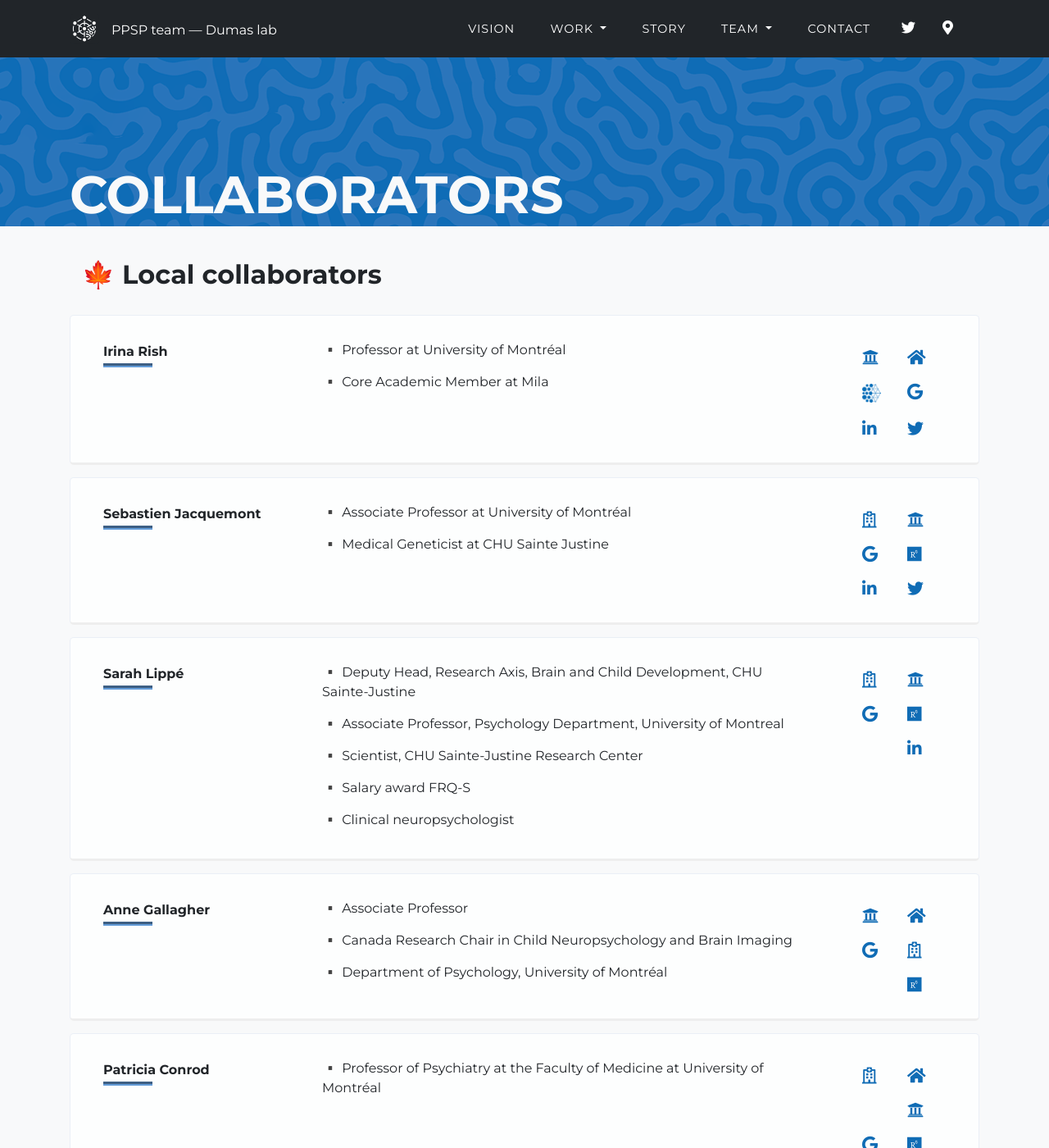
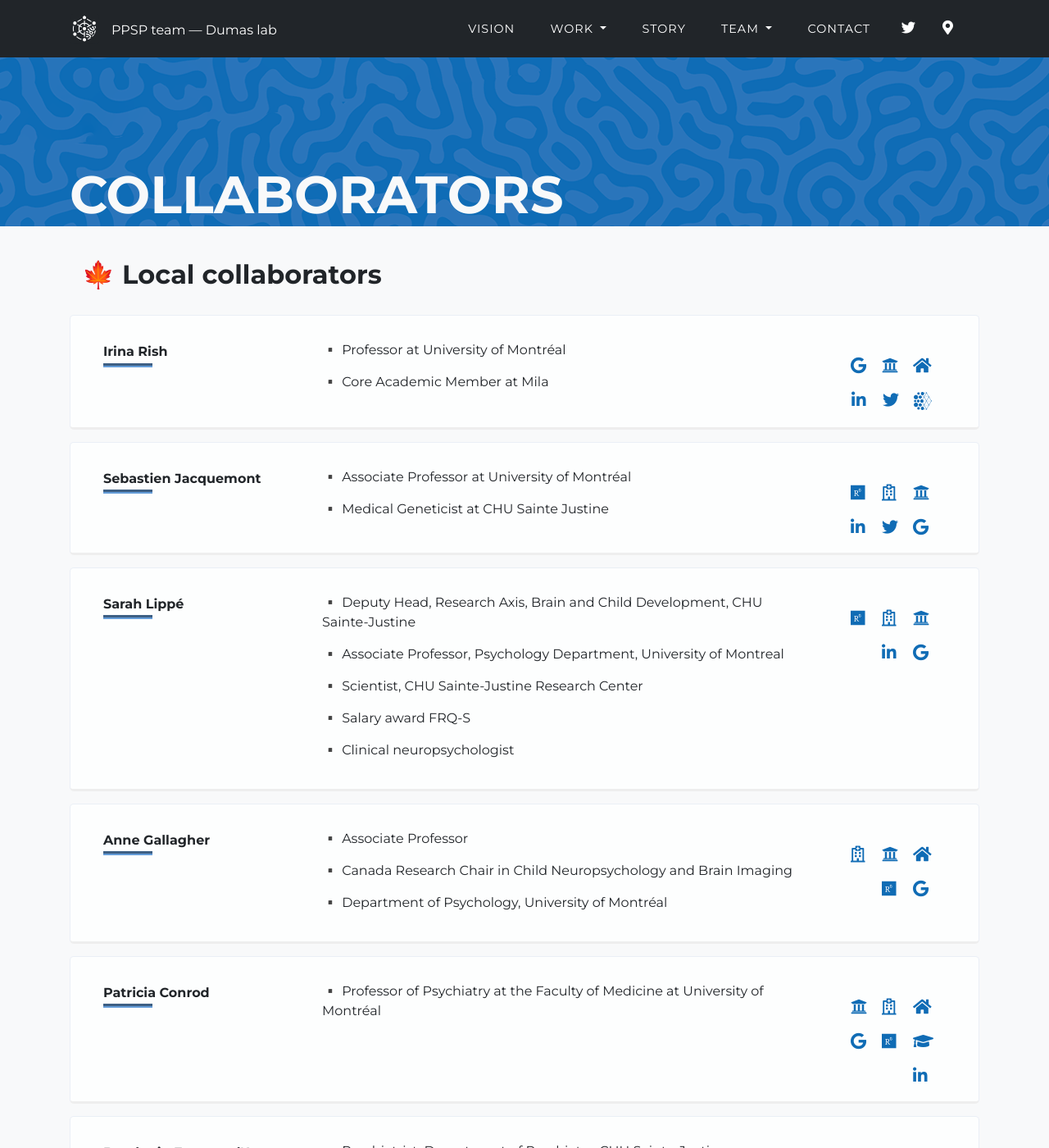
Before and after one commit to raviriley/agency-jekyll-theme, a Jekyll site: the page built from collaborators.md, in a window 1280 px wide and 1400 px high. Shown: the whole window at 82% size. Built offline with Jekyll 4.4.1, drawn with Linux system fonts in a browser that asks for light colours; some web fonts are replaced; comment, search, counter and statistics services are not loaded.

Commit message:
Update Mila icon

```diff
--- a/_data/collaborators.yml
+++ b/_data/collaborators.yml
@@ -84,7 +84,7 @@
       - url : https://recherche.umontreal.ca/nos-chercheurs/repertoire-des-professeurs/chercheur/is/in15227/
         icon: fas fa-university
       - url: https://douglas.research.mcgill.ca/patricia-conrod-phd
-        icon: far fa-graduation-cap
+        icon: fas fa-graduation-cap
       - url: https://www.researchgate.net/profile/Patricia-Conrod-2
         icon: fab fa-researchgate
       - url : https://scholar.google.com/citations?user=dksr5mMAAAAJ
--- a/_sass/layout/_collaborators.scss
+++ b/_sass/layout/_collaborators.scss
@@ -95,7 +95,7 @@
                 background-color: transparent;
                 height: fit-content;
                 width: fit-content;
-                margin: 10px 10px 10px 10px;
+                margin: 20px 3px 0px 0px;
                 padding: 1px 11px 1px 1px;
                 i{
                     &:hover{
@@ -163,4 +163,5 @@
 
 .fa-mila{
     content: url(../img/icons/mila-icon.png);
+    width: 22px !important;
 }
```
Also changed, not shown: assets/img/icons/mila-icon.png.
